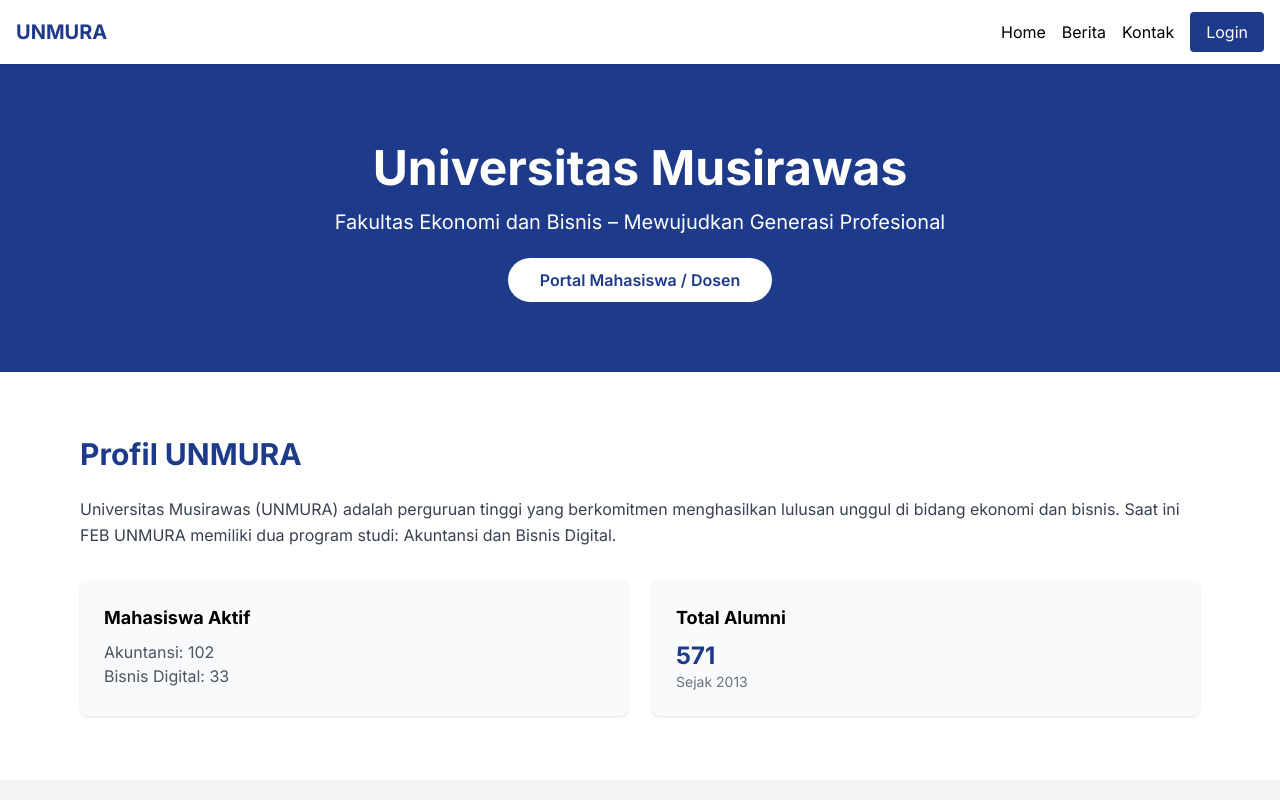
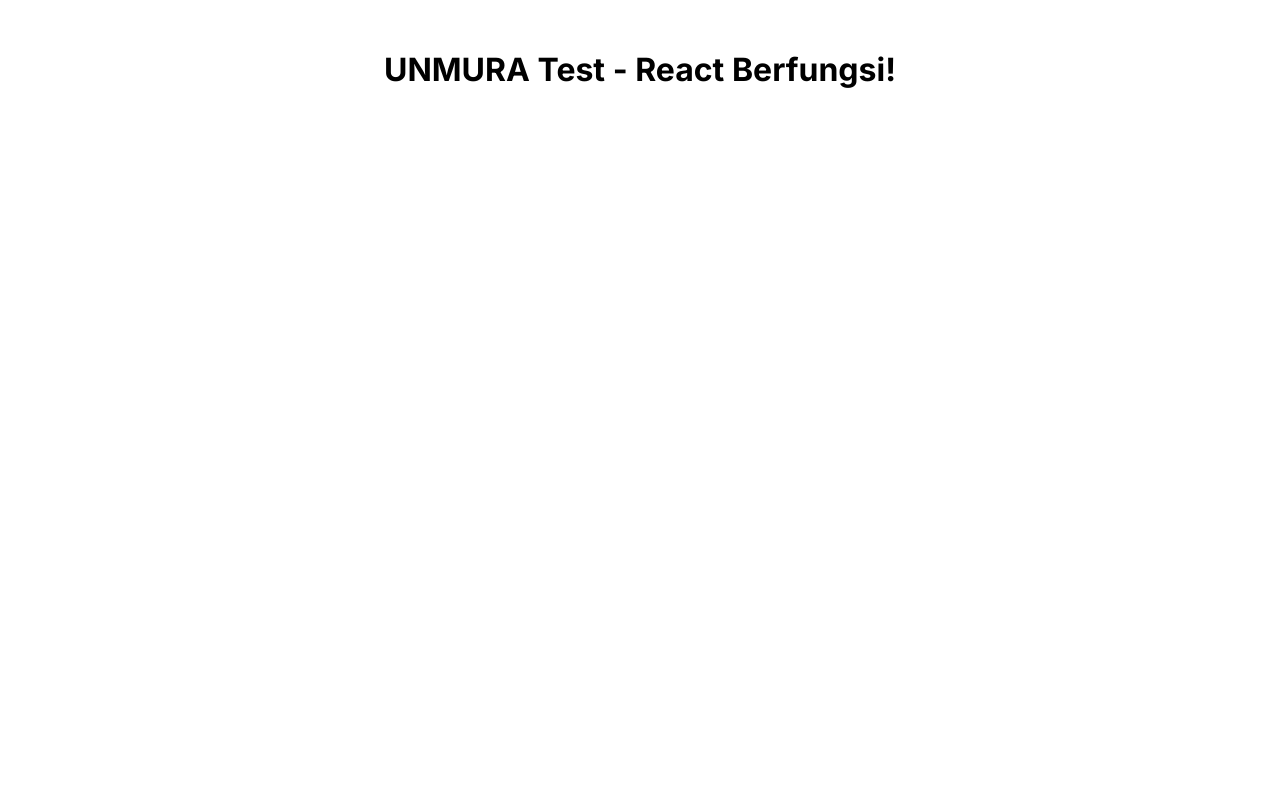
Before and after one commit to sergioxnvp-arch/unmura-website, a React (Vite) app in the folder client/: page / in a window 1280 px wide. Shown: the top 800 px of the page. Built offline with nearby package versions, Linux system fonts and the light colour scheme; no server answers.

Commit message:
Update main.jsx

```diff
--- a/client/src/main.jsx
+++ b/client/src/main.jsx
@@ -1,16 +1,6 @@
 import React from 'react';
 import ReactDOM from 'react-dom/client';
-import { BrowserRouter } from 'react-router-dom';
-import { AuthProvider } from './context/AuthContext';
-import App from './App';
-import './index.css';
 
 ReactDOM.createRoot(document.getElementById('root')).render(
-  <React.StrictMode>
-    <BrowserRouter>
-      <AuthProvider>
-        <App />
-      </AuthProvider>
-    </BrowserRouter>
-  </React.StrictMode>
+  <h1 style={{ textAlign: 'center', marginTop: '50px' }}>UNMURA Test - React Berfungsi!</h1>
 );
```
